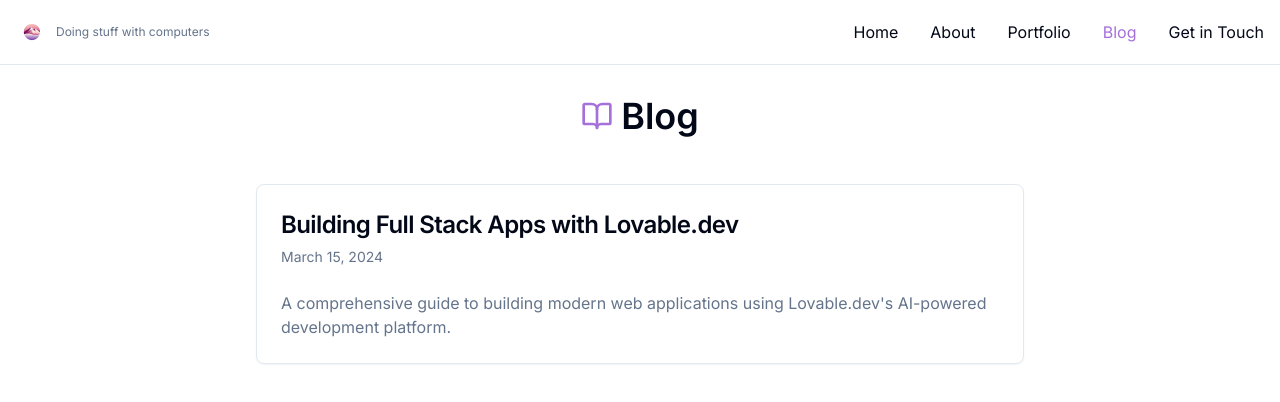
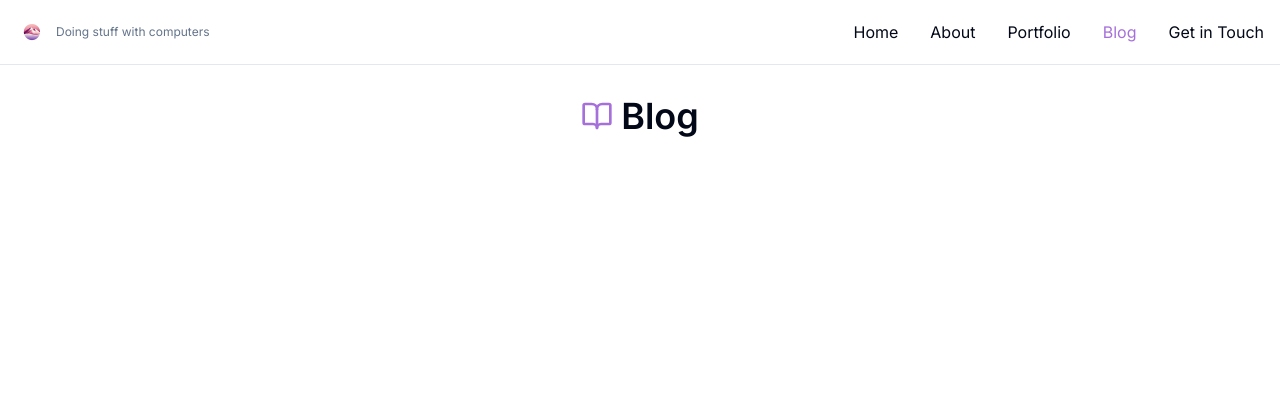
Before and after one commit to JustinaPetr/portfolio, a React (Vite) app: page /blog in a window 1280 px wide. Shown: the top 402 px of the page. Built offline with nearby package versions, Linux system fonts and the light colour scheme.

Commit message:
Update Blog.tsx

```diff
--- a/src/pages/Blog.tsx
+++ b/src/pages/Blog.tsx
@@ -4,12 +4,6 @@ import { BookOpen } from "lucide-react";
 import { Link } from "react-router-dom";
 
 const blogPosts = [
-  {
-    title: "Building Full Stack Apps with Lovable.dev",
-    date: "March 15, 2024",
-    description: "A comprehensive guide to building modern web applications using Lovable.dev's AI-powered development platform.",
-    link: "/blog/building-with-lovable"
-  }
 ];
 
 const Blog = () => {
```
